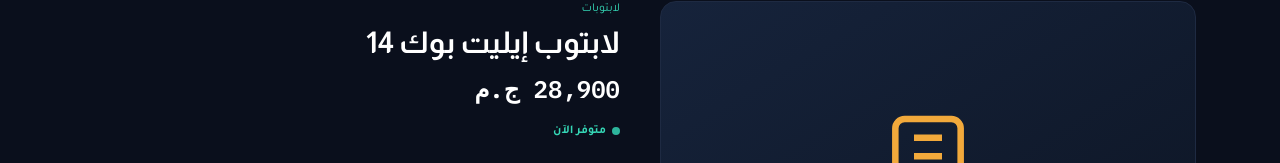
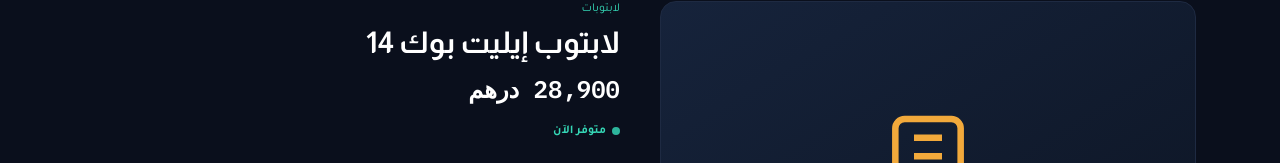
Before and after one commit to electromohafid-sys/Mohafidelectro, a Next.js app in the folder mohafid-electro-nextjs/: page /products/elitebook-14 in a window 1280 px wide. Shown: the part 162-325 px from the top of the page. Built offline with nearby package versions, Linux system fonts and the light colour scheme.

Commit message:
Update page.js

```diff
--- a/mohafid-electro-nextjs/app/products/[slug]/page.js
+++ b/mohafid-electro-nextjs/app/products/[slug]/page.js
@@ -39,7 +39,7 @@
     offers: {
       '@type': 'Offer',
       price: product.price,
-      priceCurrency: 'EGP',
+      priceCurrency: 'MAD',
       availability: product.stock === 'in' ? 'https://schema.org/InStock' : 'https://schema.org/OutOfStock'
     }
   };
@@ -65,7 +65,7 @@
           <div>
             <div className="text-accent2 text-xs mb-2">{product.cat}</div>
             <h1 className="font-display text-3xl mb-3">{product.name}</h1>
-            <div className="font-mono text-2xl font-semibold mb-4">{Number(product.price).toLocaleString('en-US')} ج.م</div>
+            <div className="font-mono text-2xl font-semibold mb-4">{Number(product.price).toLocaleString('en-US')} درهم</div>
             <div className="mb-5"><StockBadge stock={product.stock} /></div>
             <p className="text-gray-400 mb-5">{product.desc}</p>
             <div className="bg-panel border border-border rounded-xl p-4 font-mono text-sm text-gray-400 mb-6" dir="ltr">{product.spec}</div>
@@ -73,7 +73,7 @@
               <WhatsAppOrderButton
                 productId={product.id}
                 whatsapp={social.whatsapp}
-                text={`عايز أطلب: ${product.name} - ${product.price} ج.م`}
+                text={`عايز أطلب: ${product.name} - ${product.price} درهم`}
               />
             ) : (
               <LeadModalButton productId={product.id} productName={product.name} />
@@ -92,4 +92,4 @@
       </div>
     </section>
   );
-}
+              }
```
